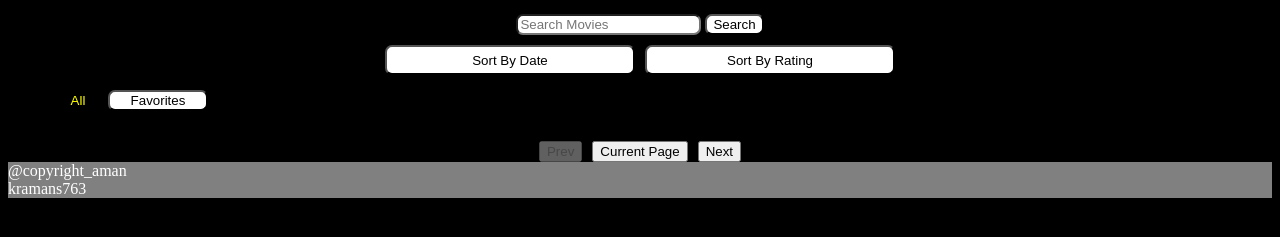
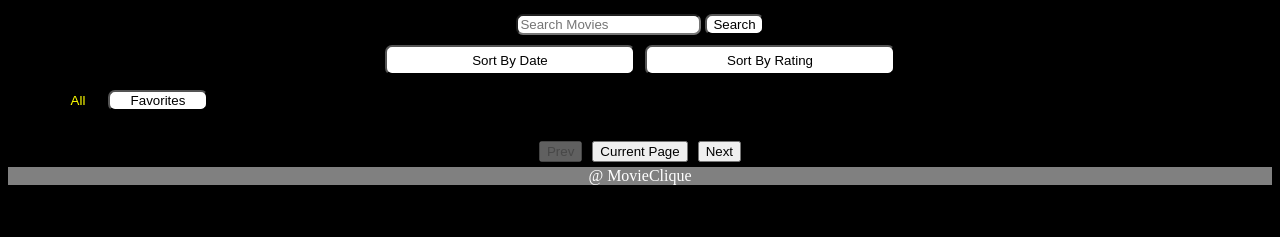
Before and after one commit to kramans763/MovieClique, a plain HTML site: page index.html in a window 1280 px wide. Shown: the part 91-328 px from the top of the page. Drawn offline with Linux system fonts and the light colour scheme; no server answers.

Commit message:
footer change

```diff
--- a/index.html
+++ b/index.html
@@ -49,8 +49,7 @@
 
     </div>
     <footer class="footer">
-        @copyright_aman <br>
-        kramans763
+        @ MovieClique
     </footer>
 
     <script src="script.js"></script>
--- a/style.css
+++ b/style.css
@@ -105,4 +105,6 @@ body{
 }
 .footer{
     background-color: grey;
+    text-align: center;
+    margin-top: 5px;
 }
```
